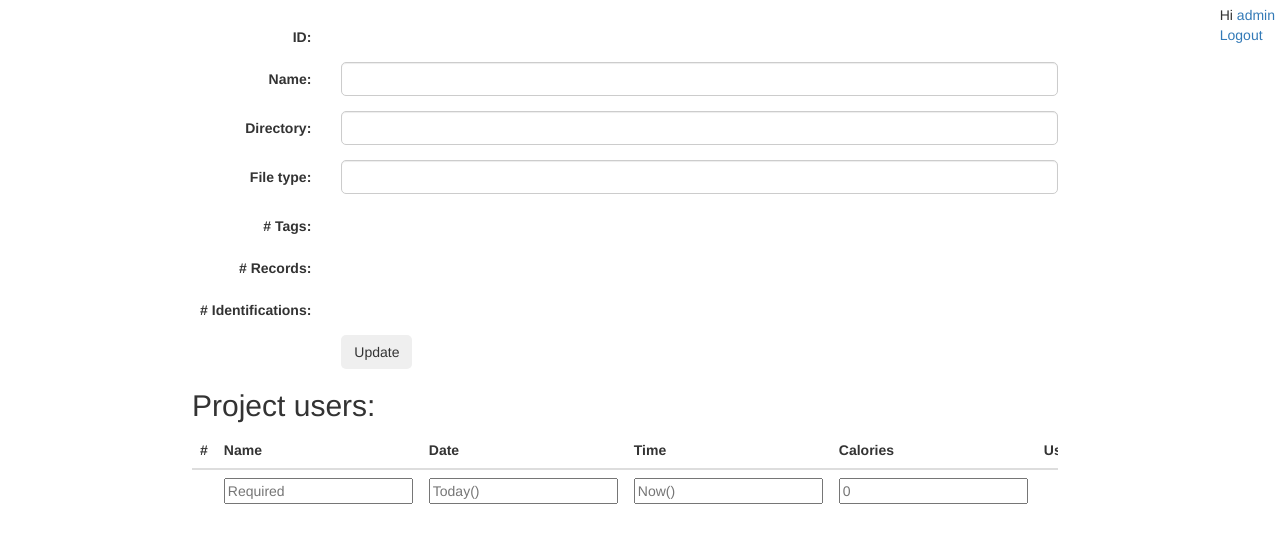
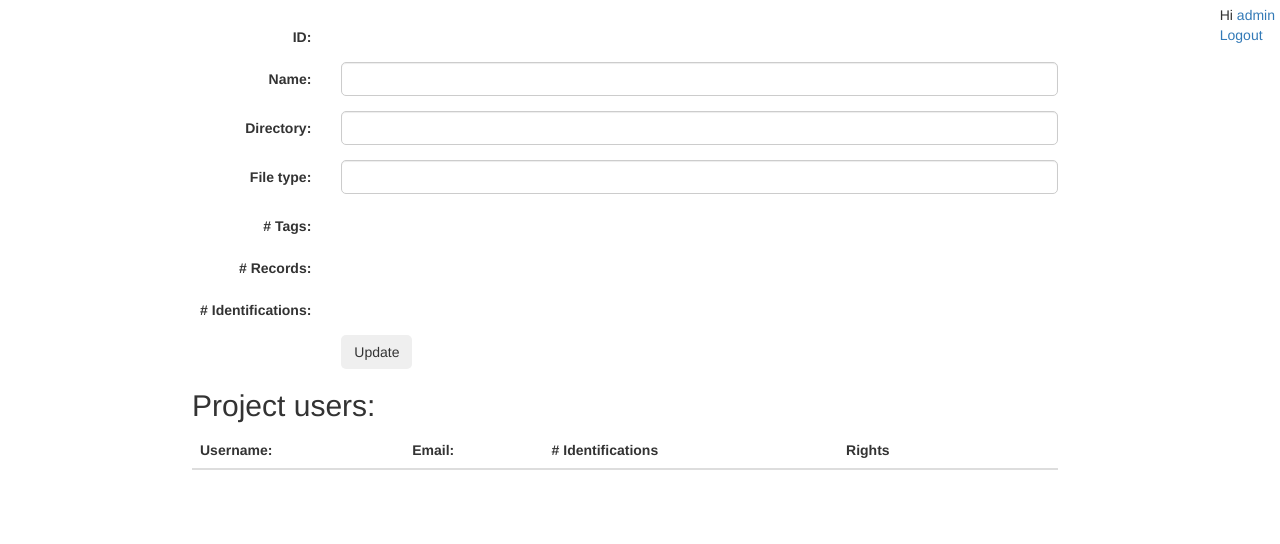
Before and after one commit to Hoffik/animal-recognition, a Django app: page /projects/5/ in a window 1280 px wide. Shown: the top 544 px of the page. Run offline with Django 3.2, Linux system fonts and the light colour scheme; a user stored in the database is signed in; data comes from the database, SQL or seed files in the repository; both versions use the stored data as it was after the commit; lists and menus that the app fills with data are empty; some libraries are stand-ins or nearby versions.

Commit message:
Added user role update

```diff
--- a/birds/models.py
+++ b/birds/models.py
@@ -39,11 +39,18 @@ class Right(models.Model):
         related_name='rights',
         on_delete=models.CASCADE
     )
-    ROLE_CHOICES = (
-        (0, 'owner'),
-        (1, 'expert'),
-        (2, 'layman'),
+    ROLE_VALUES = (0, 1, 2)
+    ROLE_NAMES = (
+        'owner',
+        'expert',
+        'layman',
     )
+    ROLE_CHOICES = tuple(zip(ROLE_VALUES, ROLE_NAMES))
+    # ROLE_CHOICES = (
+    #     (0, 'owner'),
+    #     (1, 'expert'),
+    #     (2, 'layman'),
+    # )
     role = models.IntegerField(
         choices=ROLE_CHOICES,
         default=2,
--- a/birds/serializers.py
+++ b/birds/serializers.py
@@ -16,15 +16,16 @@ class TagSerializer(serializers.ModelSerializer):
         fields = ('id', 'name', 'prior', 'project', 'image', 'identifications')
 
 class RightSerializer(serializers.ModelSerializer):
-    project = serializers.ReadOnlyField(source='project.name')
+    project = serializers.ReadOnlyField(source='project.id')
     user = serializers.ReadOnlyField(source='user.username')
     email = serializers.ReadOnlyField(source='user.email')
     identification_count = serializers.SerializerMethodField()
-    role = serializers.CharField(source='get_role_display')
+    role_name = serializers.CharField(source='get_role_display', required=False)
+    # role_choices = serializers.SerializerMethodField()
 
     class Meta:
         model = Right
-        fields = ('id', 'user', 'email', 'project', 'identification_count', 'role')
+        fields = ('id', 'user', 'email', 'project', 'identification_count', 'role', 'role_name')
 
     def get_identifications(self, obj):
         identifications = Identification.objects.filter(user=obj.user, tag__project=obj.project)
@@ -33,10 +34,15 @@ class RightSerializer(serializers.ModelSerializer):
     def get_identification_count(self, obj):
         return Identification.objects.filter(user=obj.user, tag__project=obj.project).count()
 
+    def get_role_choices(self, obj):
+        return Right.ROLE_CHOICES
+
 class ProjectSerializer(serializers.ModelSerializer):
     """Serializer to map the Project model instance for view."""
     file_type = serializers.CharField(source='get_file_type_display')
     rights = RightSerializer(many=True, read_only=True)
+    role_names = serializers.SerializerMethodField()
+    role_choices = serializers.SerializerMethodField()
     tag_count = serializers.SerializerMethodField()
     record_count = serializers.SerializerMethodField()
     record_with_file_count = serializers.SerializerMethodField()
@@ -45,7 +51,13 @@ class ProjectSerializer(serializers.ModelSerializer):
     class Meta:
         """Meta class to map Project serializer's fields with the model fields."""
         model = Project
-        fields = ('id', 'name', 'directory', 'file_type', 'rights', 'tag_count', 'record_count', 'record_with_file_count', 'identification_count')
+        fields = ('id', 'name', 'directory', 'file_type', 'rights', 'role_names', 'role_choices', 'tag_count', 'record_count', 'record_with_file_count', 'identification_count')
+
+    def get_role_names(self, obj):
+        return Right.ROLE_NAMES
+
+    def get_role_choices(self, obj):
+        return Right.ROLE_CHOICES
 
     def get_tag_count(self, obj):
         return Tag.objects.filter(project=obj).count()
--- a/birds/static/animalsController.js
+++ b/birds/static/animalsController.js
@@ -53,42 +53,57 @@ app.controller('ProjectDetailCtrl', function($scope, $filter, $log, $http) {
         });
     };
 
+    // updateProject(project)
+
+
+    // addRight(right)
+
+
+    // updateRight(right)
+    $scope.updateRight = function(right) {
+        // $log.log("ID: " + right.id + " role: " + right.role + " " + right.role_name);
+        right.role = $scope.project.role_names.indexOf(right.role_name);
+        // $log.log("ID: " + right.id + " role: " + right.role + " " + right.role_name);
+        var data = $.param({
+            // "id": 1,
+            // "user": "bert",
+            // "email": "bert@sesamestreet.com",
+            // "project": 1,
+            // "identification_count": 2,
+            "role": right.role,
+            // "role_name": right.role_name
+        });
+        var config = {
+            headers : {
+                'Content-Type': 'application/x-www-form-urlencoded;'
+            }
+        }
+        return $http.put('/rest_api/rights/' + right.id + '/', data, config).then(function(response, status, headers, config) {
+            angular.extend(right, response);
+        }, function(response, status, headers, config) {
+            $log.log("Method updateRight error " + response.status);
+            //handleErrors(response, status, errors);
+        }).then(function() {
+            $log.log("then function " + right.role + " " + right.project);
+            $scope.getProject(right.project);
+        });
+    };
+
+    // deleteRight(right)
+
+
+
     // $scope.getProject($scope.project_id);
 
     // get: function(url, id) {
     //     $http.get(url + id + '/').then(function(response){response.data});
     // },
-    // update: function(url, obj, errors) {
-    //     //$log.log(obj.text + " " + obj.date_time + " " + obj.calories + " " + obj.user);
-    //     var data = $.param({
-    //         text: obj.text,
-    //         date: obj.date,
-    //         time: obj.time,
-    //         calories: obj.calories,
-    //         user: obj.user
-    //     });
-    //     var config = {
-    //         headers : {
-    //             'Content-Type': 'application/x-www-form-urlencoded;charset=utf-8;'
-    //         }
-    //     }
-    //     return $http.put(url + obj.id + '/', data, config).
-    //     then(function(response, status, headers, config) {
-    //         angular.extend(obj, response);
-    //     }, function(response, status, headers, config) {
-    //         $log.log("MealUtils update error " + response.status);
-    //         //handleErrors(response, status, errors);
-    //     });
-    // },
+
     // del: function(url, obj) {
     //     return $http.delete(url + obj.id + '/');
     // }
 
-    // $scope.updateMeal = function(meal) {
-    //     MealUtils.update('/meals/', meal, $scope.errors).then(function() {
-    //         $scope.loadMeals();
-    //     });
-    // };
+
 
     // $scope.deleteMeal = function(meal) {
     //     MealUtils.del('/meals/', meal).then(function() {
--- a/birds/templates/project_detail.html
+++ b/birds/templates/project_detail.html
@@ -4,7 +4,7 @@
 
 <div ng-controller="ProjectDetailCtrl" ng-init="getProject({{ project_id }})" ng-cloak class="form-container">
 
-<div class="col-sm-offset-2 col-sm-10"><h1>[[ project.name ]]</h1></div>
+<h1>[[ project.name ]]</h1>
 
 <form class="form-horizontal">
     {% csrf_token %}
@@ -36,25 +36,25 @@
     <div class="form-group">
         <label class="control-label col-sm-2"># Tags:</label>
         <div class="col-sm-10">
-            <div style="padding: 6px 12px;">[[ project.tags.length ]]</div>
+            <div style="padding: 6px 12px;">[[ project.tag_count ]]</div>
         </div>
     </div>
     <div class="form-group">
         <label class="control-label col-sm-2"># Records:</label>
         <div class="col-sm-10">
-            <div style="padding: 6px 12px;">[[ project.records.length ]]</div>
+            <div style="padding: 6px 12px;">[[ project.record_count ]]</div>
         </div>
     </div>
     <div class="form-group">
         <label class="control-label col-sm-2"># Identifications:</label>
         <div class="col-sm-10">
-            <div style="padding: 6px 12px;">[[ project.identifications.length ]]</div>
+            <div style="padding: 6px 12px;">[[ project.identification_count ]]</div>
         </div>
     </div>
     <div class="form-group">
         <div class="col-sm-offset-2 col-sm-10">
             {% comment %} <button type="submit" class="btn btn-default">Update</button> {% endcomment %}
-            <button ng-click="updateMeal(meal)">Update</button>
+            <button ng-click="updateProject(project)">Update</button>
         </div>
     </div>
 </form>
@@ -65,41 +65,37 @@
     <table class="table">
         <thead>
             <tr>
-                <th>#</th>
-                <th>Name</th>
-                <th>Date</th>
-                <th>Time</th>
-                <th>Calories</th>
-                {% if user.is_staff or user.is_manager %}<th>User</th>{% endif %}
+                <th>Username:</th>
+                <th>Email:</th>
+                <th># Identifications</th>
+                <th>Rights</th>
                 <th></th>
                 <th></th>
             </tr>
         </thead>
         <tbody>
-            <tr>
+            <tr ng-repeat="right in project.rights | orderBy:['role','-name']">
                 <form>
                     {% csrf_token %}
-                    <td></td>
-                    <td><input type="text" name="text" placeholder="Required" ng-model="currentMeal.text"></td>
-                    <td><input type="text" name="date" placeholder="Today()" ng-model="currentMeal.date"></td>
-                    <td><input type="text" name="time" placeholder="Now()" ng-model="currentMeal.time"></td>
-                    <td><input type="number" name="calories" placeholder="0" ng-model="currentMeal.calories"></td>
-                    {% if user.is_staff or user.is_manager %}<td></td>{% endif %}
-                    <td><button ng-click="saveMeal()">Add new</button></td>
-                    <td></td>
-                </form>
-            </tr>
-            <tr ng-repeat="meal in meals | orderBy:['-date','-time'] | dateRangeFilter:dateFrom:dateTo | timeRangeFilter:timeFrom:timeTo" class="[[ todayCalories ]]">
-                <form>
-                    {% csrf_token %}
-                    <td>[[ $index ]]</td>
-                    <td><input type="text" name="text" ng-model="meal.text"></td>
-                    <td><input type="text" name="date" ng-model="meal.date"></td>
-                    <td><input type="text" name="time" ng-model="meal.time"></td>
-                    <td><input type="number" name="calories" ng-model="meal.calories"></td>
-                    {% if user.is_staff or user.is_manager %}<td>[[ meal.user ]]</td>{% endif %}
-                    <td><button ng-click="updateMeal(meal)">Update</button></td>
-                    <td><button ng-click="deleteMeal(meal)">Delete</button></td>
+                    <td>[[ right.user ]]</td>
+                    <td>[[ right.email ]]</td>
+                    <td>[[ right.identification_count ]]</td>
+
+                    {% comment %} <div class="dropdown">
+                        <button class="tag dropdown-toggle" data-toggle="dropdown" title="User role">
+                            [[ right.role_name ]]
+                            <span class="caret"></span>
+                        </button>
+                        <ul class="dropdown-menu">
+                            <li ng-repeat="role_choice in project.role_choices">
+                                <button class="dropdown-choice" ng-model="right.role">{{ tag.name }}</button>
+                            </li>
+                        </ul>
+                    </div> {% endcomment %}
+                    <td><select ng-model="right.role_name" ng-options="role_name for role_name in project.role_names"></select></td>
+                    {% comment %} <td><input type="text" name="role" ng-model="right.role_name" ng-value="1"></td> {% endcomment %}
+                    <td><button ng-click="updateRight(right)">Update</button></td>
+                    <td><button ng-click="deleteRight(right)">Remove</button></td>
                 </form>
             </tr>
 
```
Also changed, not shown: birds/templates/registration/profile.html (+4 -4 lines), birds/templates/registration/signup.html (+3 -4 lines), db.sqlite3.
